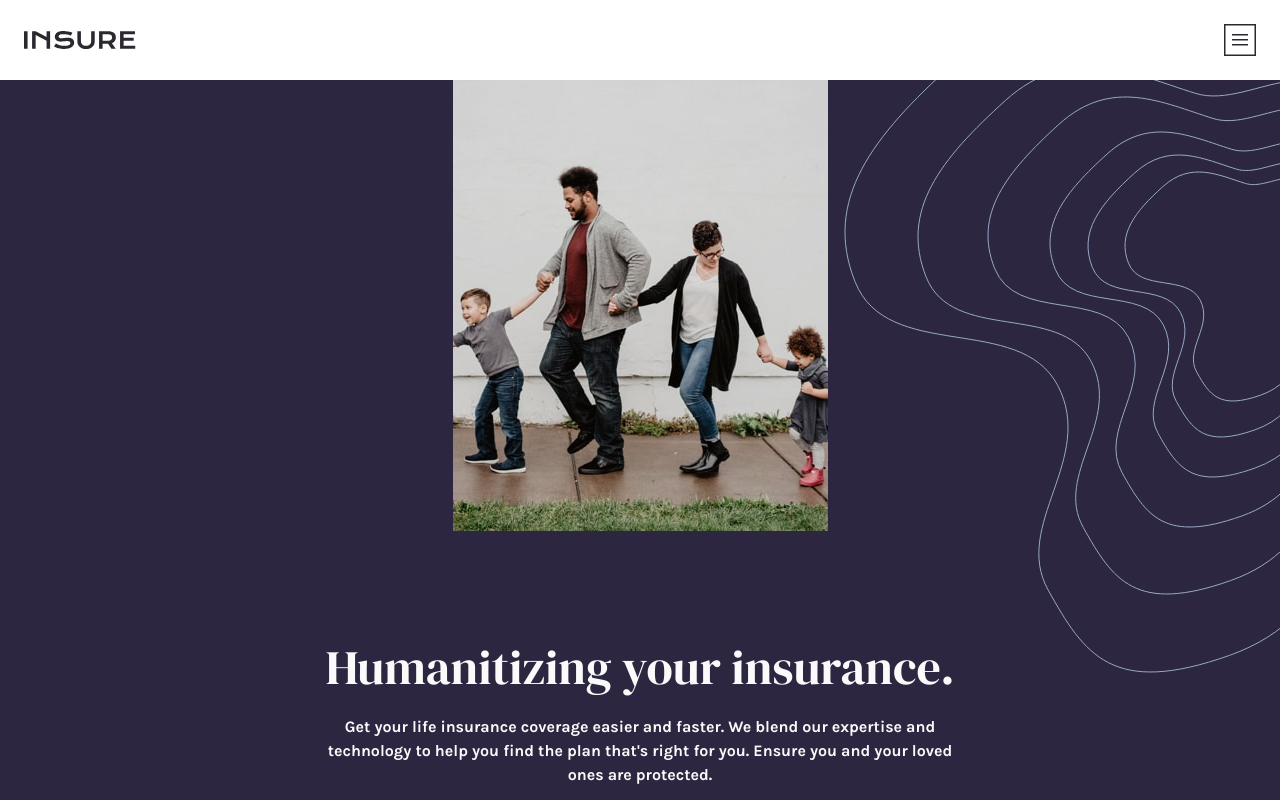
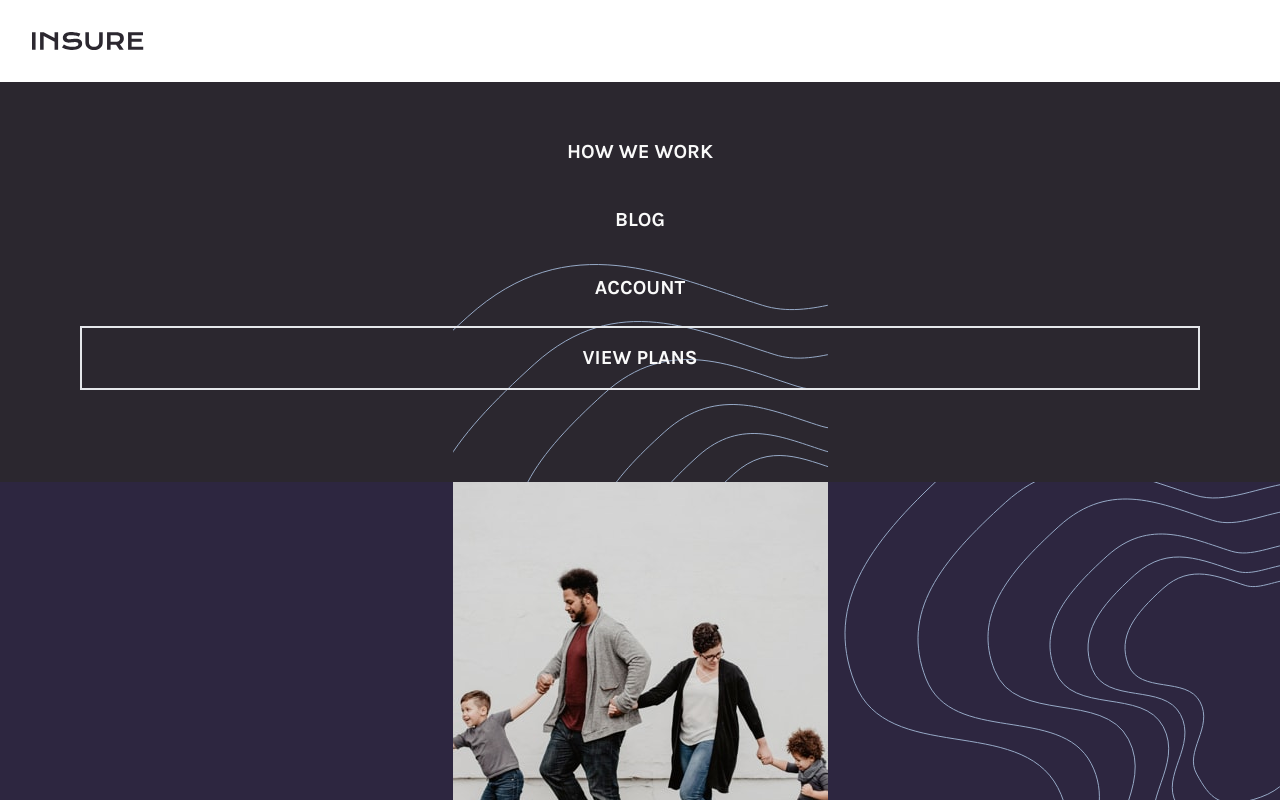
Before and after one commit to codexshell/insure-landing-page, a React (Vite) app: page / in a window 1280 px wide. Shown: the top 800 px of the page. Built offline with nearby package versions, Linux system fonts and the light colour scheme.

Commit message:
chore: show navigation menu on lg screens by default

```diff
--- a/src/components/MainNav/index.jsx
+++ b/src/components/MainNav/index.jsx
@@ -6,17 +6,37 @@ import logoUrl from "../../assets/logo.svg";
 const navItems = ["how we work", "blog", "account", "view plans"];
 
 export default function MainNav() {
-  const [drawerOpen, setIsOpen] = useState(false);
+  const [isDrawerOpen, setIsDrawerOpen] = useState(false);
+  const [isXl, setIsXl] = useState(false);
+
+  const resizeObserver = new ResizeObserver((entries) => {
+    // when the size of the body is greater than 1280px show main menu
+    for (const entry of entries) {
+      const borderBoxSize = entry.borderBoxSize[0];
+      const inlineSize = borderBoxSize.inlineSize;
+      if (inlineSize >= 1280) {
+        setIsXl(true);
+        setIsDrawerOpen(true);
+      } else {
+        setIsXl(false);
+      }
+    }
+  });
+
+  resizeObserver.observe(document.body);
 
   return (
     <nav>
-      <div className="flex justify-between p-6 items-center">
+      <div className="flex justify-between p-6 xl:p-8 items-center">
         <a href="#">
           <img src={logoUrl} alt="Insure logo" />
         </a>
 
-        <div className="cursor-pointer" onClick={() => setIsOpen(!drawerOpen)}>
-          {drawerOpen ? (
+        <div
+          className="cursor-pointer xl:hidden"
+          onClick={() => setIsDrawerOpen(!isDrawerOpen)}
+        >
+          {isDrawerOpen ? (
             <img src={iconCloseUrl} alt="icon close image" />
           ) : (
             <img src={iconsOpenUrl} alt="icon open image" />
@@ -24,11 +44,11 @@ export default function MainNav() {
         </div>
       </div>
 
-      {drawerOpen && (
+      {isDrawerOpen && (
         <div className="bg-n-very-dark-violet bg-mobile-nav-pattern bg-no-repeat bg-bottom px-16">
           <ul className="flex flex-col items-center text-n-very-light-gray py-10 px-4 gap-2 min-h-[75vh] md:min-h-[65vh] lg:min-h-[50vh]">
             {navItems.map((item) => (
-              <li className="uppercase text-xl w-full text-center">
+              <li className="uppercase text-xl w-full text-center" key={item}>
                 <a
                   className={`w-full h-full inline-block py-4 hover:bg-n-very-light-gray hover:text-n-very-dark-violet active:bg-n-very-dark-violet active:text-n-very-light-gray ${
                     item.toLowerCase() === "view plans" && "border-2"
```
